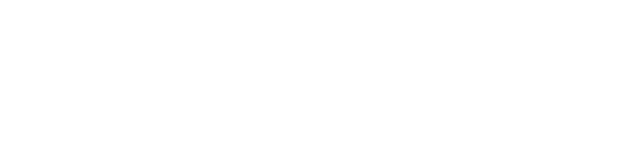
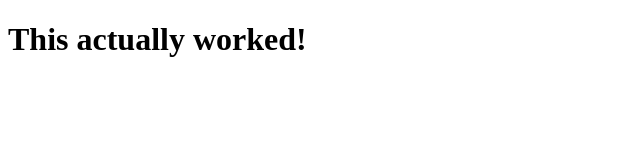
Before and after one commit to greencarver/for-coursera-webdev, a plain HTML site: page module-2-asgnt/index.html in a window 1280 px wide. Shown: the whole page, without its empty margins (0-640 px from the left). Drawn offline with Linux system fonts and the light colour scheme.

Commit message:
Update index.html
added body content (a heading)

```diff
--- a/module-2-asgnt/index.html
+++ b/module-2-asgnt/index.html
@@ -5,6 +5,6 @@
 	<title>AK Module 2 Assignment</title>
 </head>
 <body>
-
+	<h1>This actually worked!</h1>
 </body>
 </html>
```
